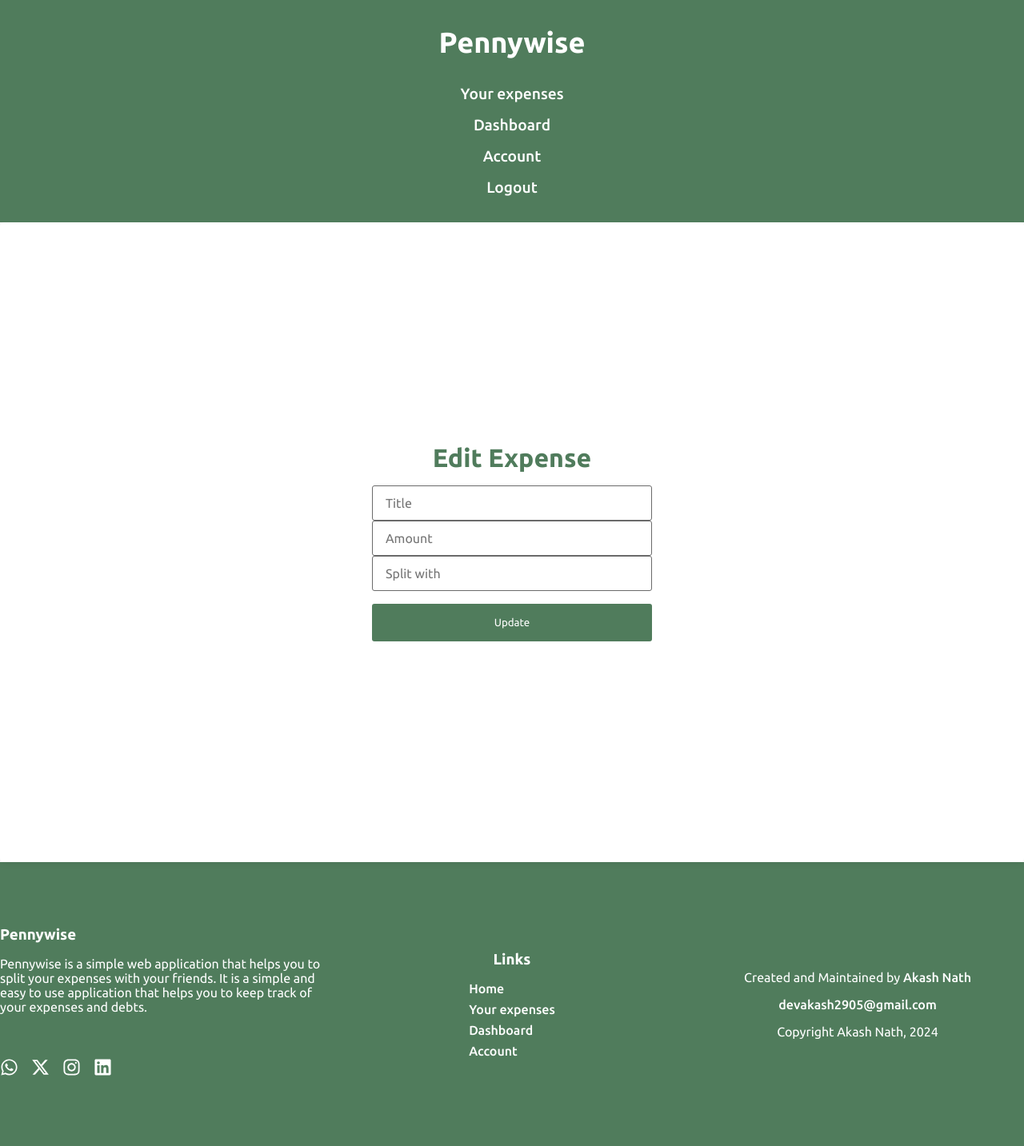
After one commit to Akash-nath29/PennyWise, a Flask app: page /edit_expense/1 in a window 1280 px wide. The commit adds this page. Shown: the whole page at 80% size. Run offline with Flask 3, Linux system fonts and the light colour scheme; the visitor is signed in with stand-in values (Sample User, id 1).

```diff
--- a/app.py
+++ b/app.py
@@ -76,6 +76,8 @@ def login():
 
 @app.route('/register', methods=['GET', 'POST'])
 def register():
+    if 'user_id' not in session:
+        return redirect('/login')
     if request.method == 'POST':
         username = request.form['username']
         email = request.form['email']
@@ -95,6 +97,8 @@ def register():
 
 @app.route('/logout')
 def logout():
+    if 'user_id' not in session:
+        return redirect('/login')
     session.pop('user_id', None)
     return redirect('/')
 
@@ -164,10 +168,33 @@ def add_expense():
 
 @app.route('/delete_expense/<int:id>')
 def delete_expense(id):
+    if 'user_id' not in session:
+        return redirect('/login')
     expense = Expenses.filter_by(id).first()
     db.session.remove(expense)
     db.session.commit()
     return redirect('/expenses')
+
+@app.route('/edit_expense/<int:id>')
+def edit_expense(id):
+    if 'user_id' not in session:
+        return redirect('/login')
+    expense = Expenses.query.filter_by(id=id).first()
+    return render_template('edit_expense.html', expense=expense, logged_in=True)
+
+@app.route('/update_expense/<int:id>', methods=['GET', 'POST'])
+def update_expense(id):
+    if 'user_id' not in session:
+        return redirect('/login')
+    expense = Expenses.query.filter_by(id=id).first()
+    if request.method == 'POST':
+        expense.title = request.form['title']
+        expense.amount = request.form['amount']
+        expense.split_with = request.form['split']
+        expense.per_person = float(expense.amount) / float(expense.split_with)
+        db.session.commit()
+        return redirect('/expenses')
+    return render_template('edit_expense.html', expense=expense, logged_in=True)
 
 # @app.route('/history')
 # def history():
@@ -184,5 +211,12 @@ def delete_expense(id):
 #         return redirect('/history')
 #     return render_template('history.html', logged_in=True)
 
+@app.route('/profile')
+def profile():
+    if 'user_id' not in session:
+        return redirect('/login')
+    curr_user = User.query.filter_by(id=session['user_id']).first()
+    return render_template('profile.html', curr_user=curr_user, logged_in=True)
+
 if __name__ == '__main__':
     app.run(debug=True, host='0.0.0.0', port=80)
--- a/static/style.css
+++ b/static/style.css
@@ -586,11 +586,12 @@ footer {
 
 .data {
     display: flex;
-    justify-content: space-between;
+    justify-content: space-evenly;
     align-items: center;
     width: 100%;
     padding: 1rem;
     border-bottom: 1px solid #507c5c;
+    margin-top: 2vh;
 }
 
 .data .col {
@@ -629,3 +630,233 @@ footer {
 .col canvas {
     margin: 5vh 0;
 }
+
+.col h2 {
+    font-size: 1.5rem;
+    color: #2b5637;
+}
+
+.profile {
+    display: flex;
+    flex-direction: column;
+    align-items: center;
+    /* justify-content: center; */
+    min-height: 100vh;
+    background-color: #fff;
+    padding: 2rem;
+    border-radius: 5px;
+    box-shadow: 0 0 10px rgba(0, 0, 0, 0.1);
+    width: 100%;
+    /* Optional subtle shadow */
+}
+
+.profile h1 {
+    font-size: 2rem;
+    margin-bottom: 1rem;
+    color: #507c5c;
+}
+
+.profile form {
+    display: flex;
+    flex-direction: column;
+    width: 100%;
+    max-width: 350px;
+    /* Slightly wider than login form */
+}
+
+.profile form label {
+    font-size: 1rem;
+    margin-bottom: 0.5rem;
+    color: #507c5c;
+}
+
+.profile form input {
+    padding: 0.75rem 1rem;
+    border: 1px solid #6a6a6a;
+    border-radius: 3px;
+    font-size: 1rem;
+}
+
+.profile form button {
+    background-color: #507c5c;
+    color: #fff;
+    padding: 1rem 2rem;
+    border: none;
+    border-radius: 3px;
+    cursor: pointer;
+    margin-top: 1rem;
+    transition: background-color 0.2s ease-in-out;
+}
+
+.profile form button:hover {
+    background-color: #426953;
+}
+
+/* Responsive */
+@media (max-width: 1300px) {
+    .navbar {
+        flex-direction: column;
+        padding: 2rem 1rem;
+    }
+
+    .navbar .navLinks {
+        flex-direction: column;
+        gap: 1rem;
+    }
+
+    .navbar .brand {
+        margin-bottom: 2rem;
+    }
+
+    .hero {
+        flex-direction: column;
+        gap: 2rem;
+        padding: 2rem;
+    }
+
+    .left-col,
+    .right-col {
+        width: 100%;
+    }
+
+    .hero-btns {
+        flex-direction: column;
+        gap: 1rem;
+    }
+
+    .footer .col {
+        width: 100%;
+        margin-left: 0;
+    }
+
+    .footer .icons {
+        margin-top: 2rem;
+    }
+
+    .footer .icons a {
+        font-size: 2rem;
+    }
+
+    .dashboard .content {
+        margin-top: 2vh;
+    }
+
+    .data .col {
+        gap: 1rem;
+    }
+
+    .col canvas {
+        margin: 2vh 0;
+    }
+}
+
+/* Responsive */
+@media (max-width: 600px) {
+    .navbar .navLinks .link a {
+        font-size: 1rem;
+    }
+
+    .navbar .brand a {
+        font-size: 1.2rem;
+    }
+
+    .hero h1 {
+        font-size: 3rem;
+    }
+
+    .hero p {
+        font-size: 1rem;
+    }
+
+    .hero-btns a {
+        padding: 0.5rem 1rem;
+    }
+
+    .footer .col {
+        width: 100%;
+        margin-left: 0;
+    }
+
+    .footer .icons {
+        margin-top: 2rem;
+    }
+
+    .footer .icons a {
+        font-size: 1.5rem;
+    }
+
+    .dashboard .content {
+        margin-top: 2vh;
+    }
+
+    .data .col {
+        gap: 1rem;
+    }
+
+    .col canvas {
+        margin: 2vh 0;
+    }
+}
+
+#delete-account {
+    background-color: red;
+}
+
+#delete-account:hover {
+    background-color: #a70000;
+}
+
+.edit-expense {
+    display: flex;
+    flex-direction: column;
+    align-items: center;
+    justify-content: center;
+    min-height: 100vh;
+    background-color: #fff;
+    padding: 2rem;
+    border-radius: 5px;
+    box-shadow: 0 0 10px rgba(0, 0, 0, 0.1);
+    /* Optional subtle shadow */
+}
+
+.edit-expense h1 {
+    font-size: 2rem;
+    margin-bottom: 1rem;
+    color: #507c5c;
+}
+
+.edit-expense form {
+    display: flex;
+    flex-direction: column;
+    width: 100%;
+    max-width: 350px;
+    /* Slightly wider than login form */
+}
+
+.edit-expense form label {
+    font-size: 1rem;
+    margin-bottom: 0.5rem;
+    color: #507c5c;
+}
+
+.edit-expense form input {
+    padding: 0.75rem 1rem;
+    border: 1px solid #6a6a6a;
+    border-radius: 3px;
+    font-size: 1rem;
+}
+
+.edit-expense form button {
+    background-color: #507c5c;
+    color: #fff;
+    padding: 1rem 2rem;
+    border: none;
+    border-radius: 3px;
+    cursor: pointer;
+    margin-top: 1rem;
+    transition: background-color 0.2s ease-in-out;
+}
+
+.edit-expense form button:hover {
+    background-color: #426953;
+}
--- a/templates/base.html
+++ b/templates/base.html
@@ -22,7 +22,7 @@
             {% if logged_in %}
             <li class="link"><a href="/expenses">Your expenses</a></li>
             <li class="link"><a href="/dashboard">Dashboard</a></li>
-            <li class="link"><a href="#">Account</a></li>
+            <li class="link"><a href="/profile">Account</a></li>
             <li class="link"><a href="/logout">Logout</a></li>
             {% else %}
             <li class="link"><a href="/login">Login</a></li>
--- /dev/null
+++ b/templates/edit_expense.html
@@ -0,0 +1,18 @@
+{% extends 'base.html' %}
+{% block body %}
+<div class="edit-expense">
+    <h1>Edit Expense</h1>
+    <form method="POST" action="/update_expense/{{expense.id}}">
+        <input type="text" name="title" placeholder="Title" value="{{expense.title}}">
+        <input type="number" name="amount" placeholder="Amount" value="{{expense.amount}}">
+        <input type="number" name="split" placeholder="Split with" value="{{expense.split_with}}">
+        <button type="submit">Update</button>
+    </form>
+    {% if error %}
+    <p>{{ error }}</p>
+    {% endif %}
+    {% if success %}
+    <p>{{ success }}</p>
+    {% endif %}
+</div>
+{% endblock %}
```
Also changed, not shown: templates/profile.html (added, +31 -0 lines).
